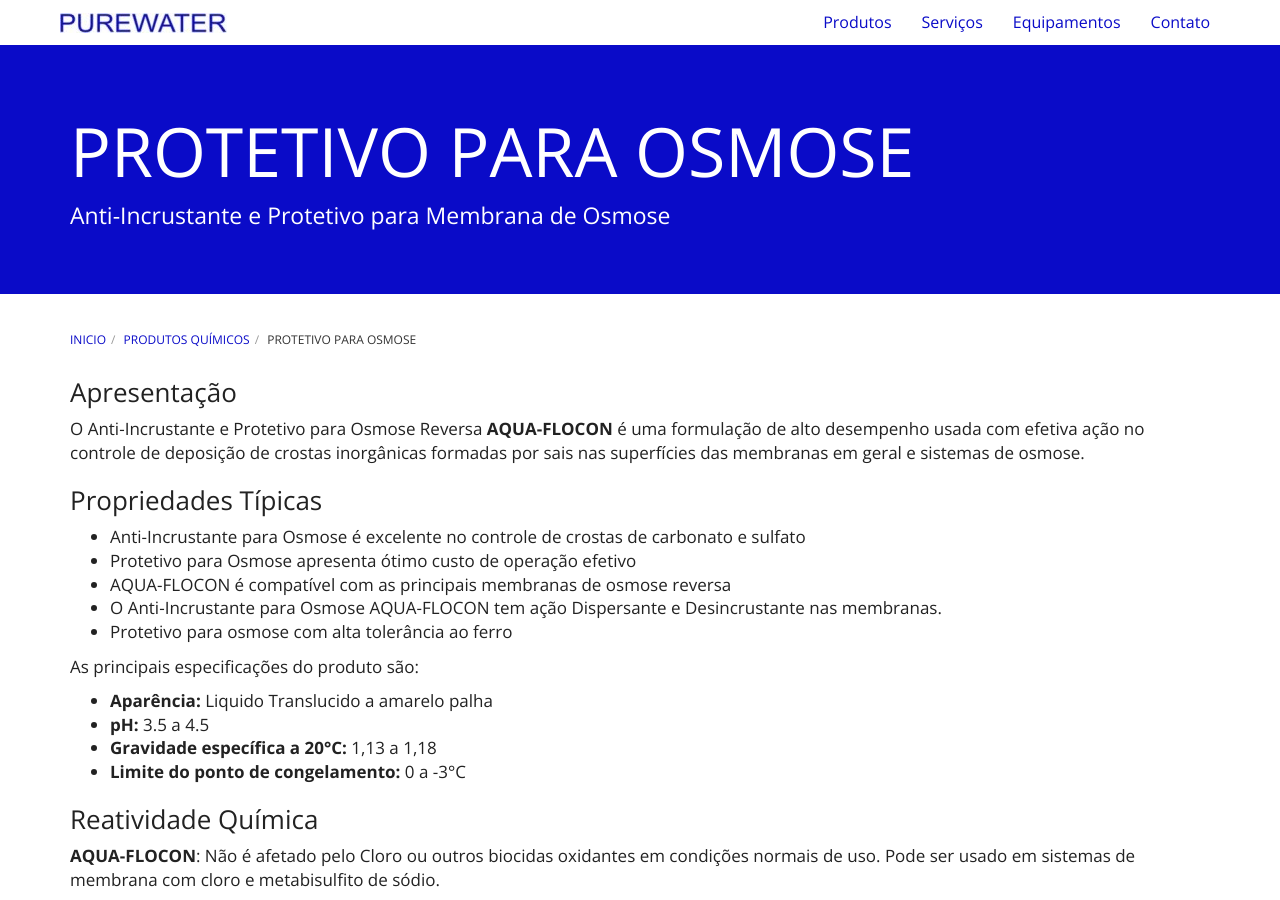
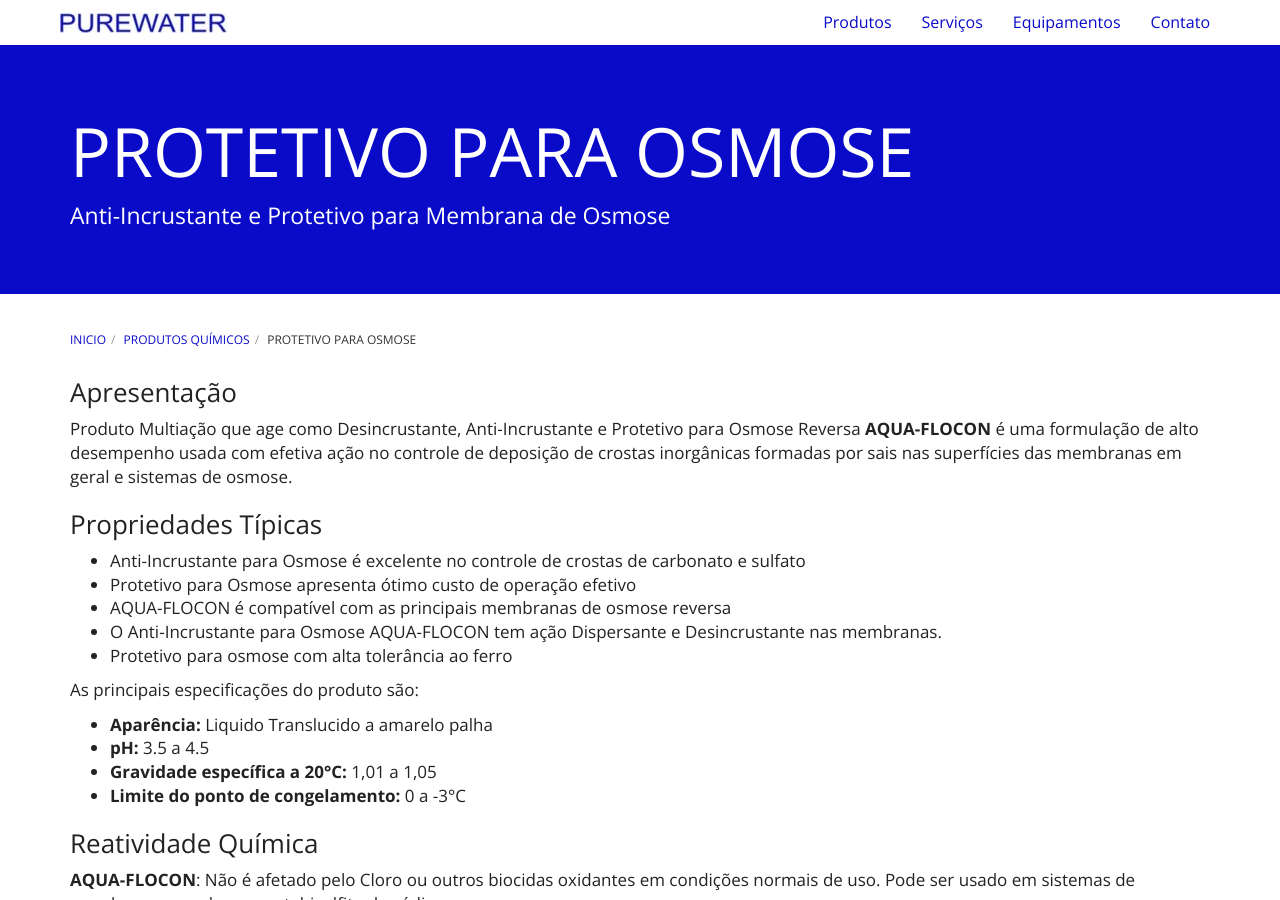
Before and after one commit to purewaterefluentes/purewaterefluentes.github.io, a Jekyll site: the page built from produtos/protetivo-membrana-osmose.md, in a window 1280 px wide and 900 px high. Built offline with Jekyll 4.4.1, drawn with Linux system fonts in a browser that asks for light colours; nearby versions of some CDN libraries; library files that are not in the unit come from our copies.

Commit message:
Update protetivo-membrana-osmose.md

```diff
--- a/produtos/protetivo-membrana-osmose.md
+++ b/produtos/protetivo-membrana-osmose.md
@@ -6,7 +6,7 @@
 
 ### Apresentação
 
-O Anti-Incrustante e Protetivo para Osmose Reversa **AQUA-FLOCON** é uma formulação de alto desempenho usada com efetiva ação no controle de deposição de crostas inorgânicas formadas por sais nas superfícies das membranas em geral e sistemas de osmose.
+Produto Multiação que age como Desincrustante, Anti-Incrustante e Protetivo para Osmose Reversa **AQUA-FLOCON** é uma formulação de alto desempenho usada com efetiva ação no controle de deposição de crostas inorgânicas formadas por sais nas superfícies das membranas em geral e sistemas de osmose.
 
 ### Propriedades Típicas
 
@@ -20,7 +20,7 @@
 
 - **Aparência:** Liquido Translucido a amarelo palha
 - **pH:** 3.5 a 4.5
-- **Gravidade específica a 20°C:** 1,13 a 1,18
+- **Gravidade específica a 20°C:** 1,01 a 1,05
 - **Limite do ponto de congelamento:** 0 a -3°C
 
 
```
